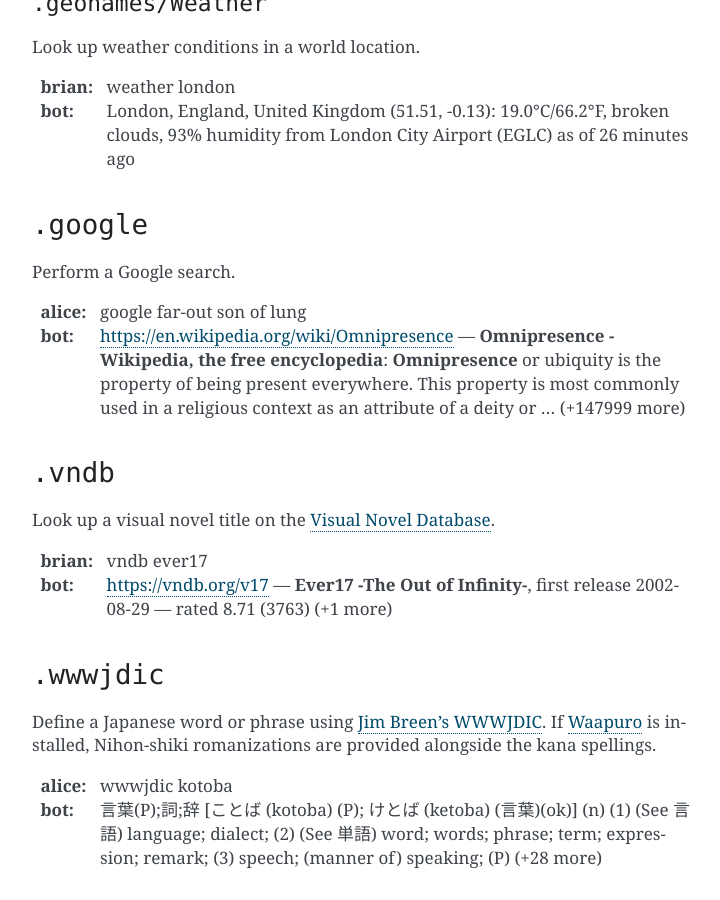
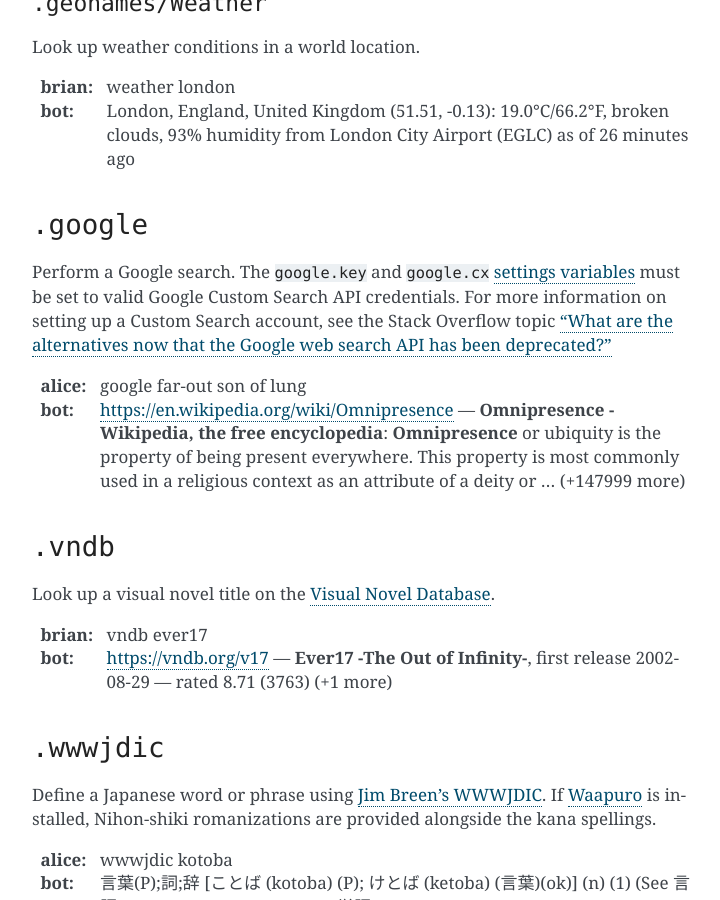
Before and after one commit to kxz/omnipresence, a Sphinx documentation site: the page built from docs/builtins.rst, in a window 1280 px wide and 900 px high, scrolled down 2048 px. Shown: the whole window, without its empty margins (388-1108 px from the left). Built offline with Sphinx 7.4.7, drawn with Linux system fonts in a browser that asks for light colours.

Commit message:
Add note on .google authentication settings

```diff
--- a/docs/builtins.rst
+++ b/docs/builtins.rst
@@ -136,6 +136,14 @@
 .. module:: omnipresence.plugins.google
 
 Perform a Google search.
+The ``google.key`` and ``google.cx`` :ref:`settings variables
+<settings-variable>` must be set to valid Google Custom Search API
+credentials.
+For more information on setting up a Custom Search account, see the
+Stack Overflow topic `"What are the alternatives now that the Google web
+search API has been deprecated?"`__
+
+__ http://stackoverflow.com/a/11206266
 
 :alice: google far-out son of lung
 :bot: https://en.wikipedia.org/wiki/Omnipresence —
```
